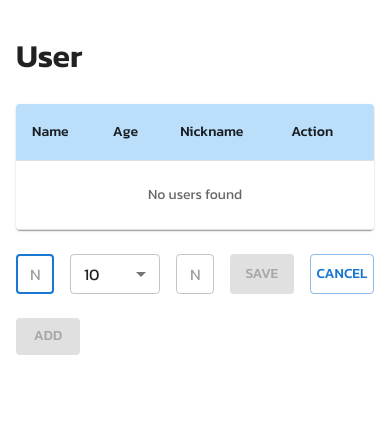
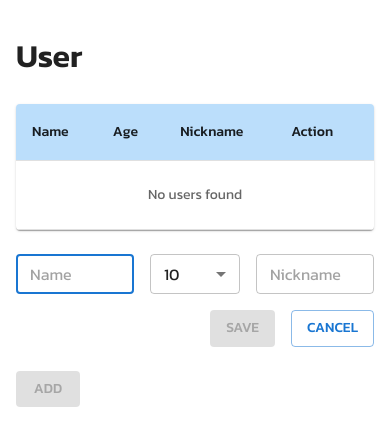
Before and after one commit to tanboon/zanroo-assignment, a React (Vite) app: page / in a window 390 px wide. Both pictures are taken after a click on the button "ADD". Shown: the top 446 px of the page. Built offline with nearby package versions, Linux system fonts and the light colour scheme.

Commit message:
chore: improve responsive of user form

```diff
--- a/src/sections/users/add-user-form.tsx
+++ b/src/sections/users/add-user-form.tsx
@@ -38,6 +38,7 @@ function AddUserForm({ onAdd, onCancel }: AddUserFormProps) {
   };
 
   return (
+    <Stack direction={{ xs: "column", sm: "row" }} sx={{ gap: 2 }}>
       <Stack direction="row" spacing={2}>
         <TextField
           size="small"
@@ -76,13 +77,21 @@ function AddUserForm({ onAdd, onCancel }: AddUserFormProps) {
           value={draft.nickname}
           onChange={(e) => setDraft({ ...draft, nickname: e.target.value })}
         />
-      <Button variant="contained" disabled={!isFormValid} onClick={handleSave}>
+      </Stack>
+
+      <Stack direction="row" spacing={2} sx={{ justifyContent: "end" }}>
+        <Button
+          variant="contained"
+          disabled={!isFormValid}
+          onClick={handleSave}
+        >
           Save
         </Button>
         <Button variant="outlined" onClick={onCancel}>
           Cancel
         </Button>
       </Stack>
+    </Stack>
   );
 }
 
```
Lines whose indentation alone changed are shown as unchanged.
